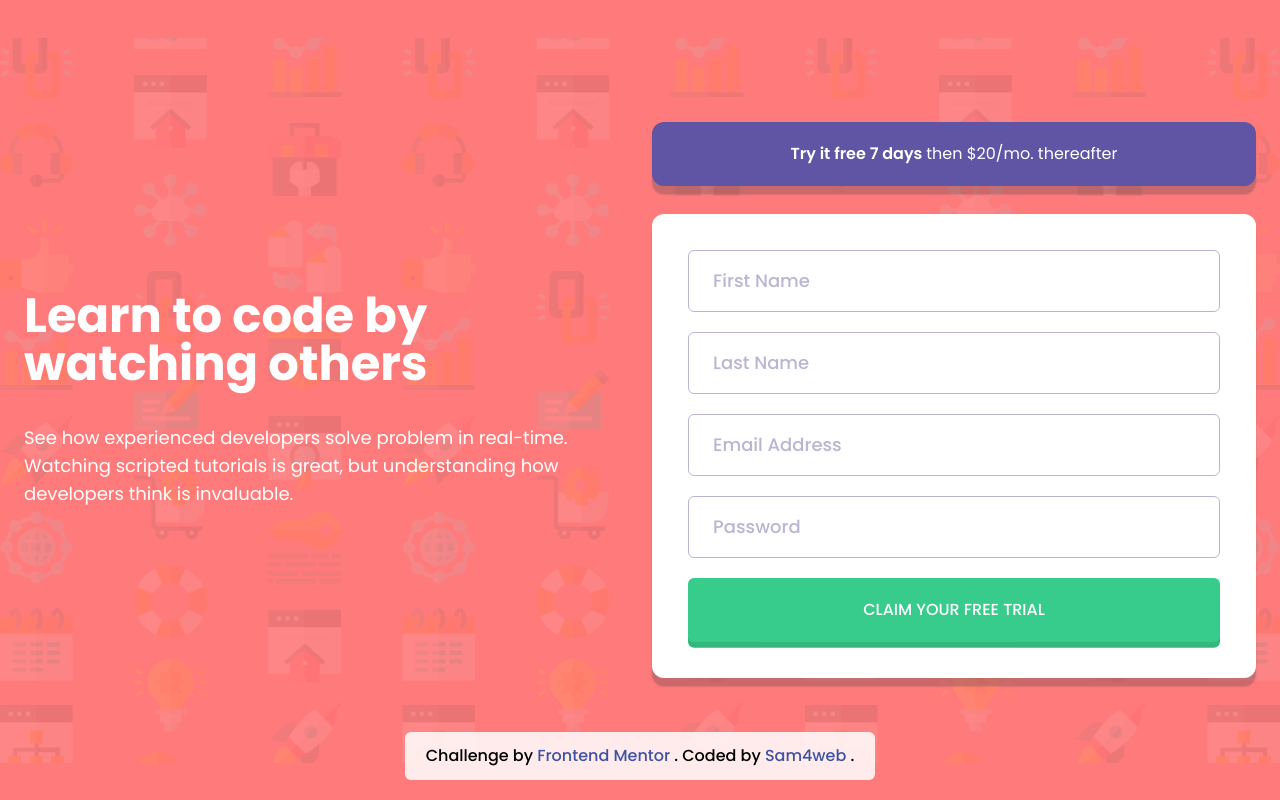
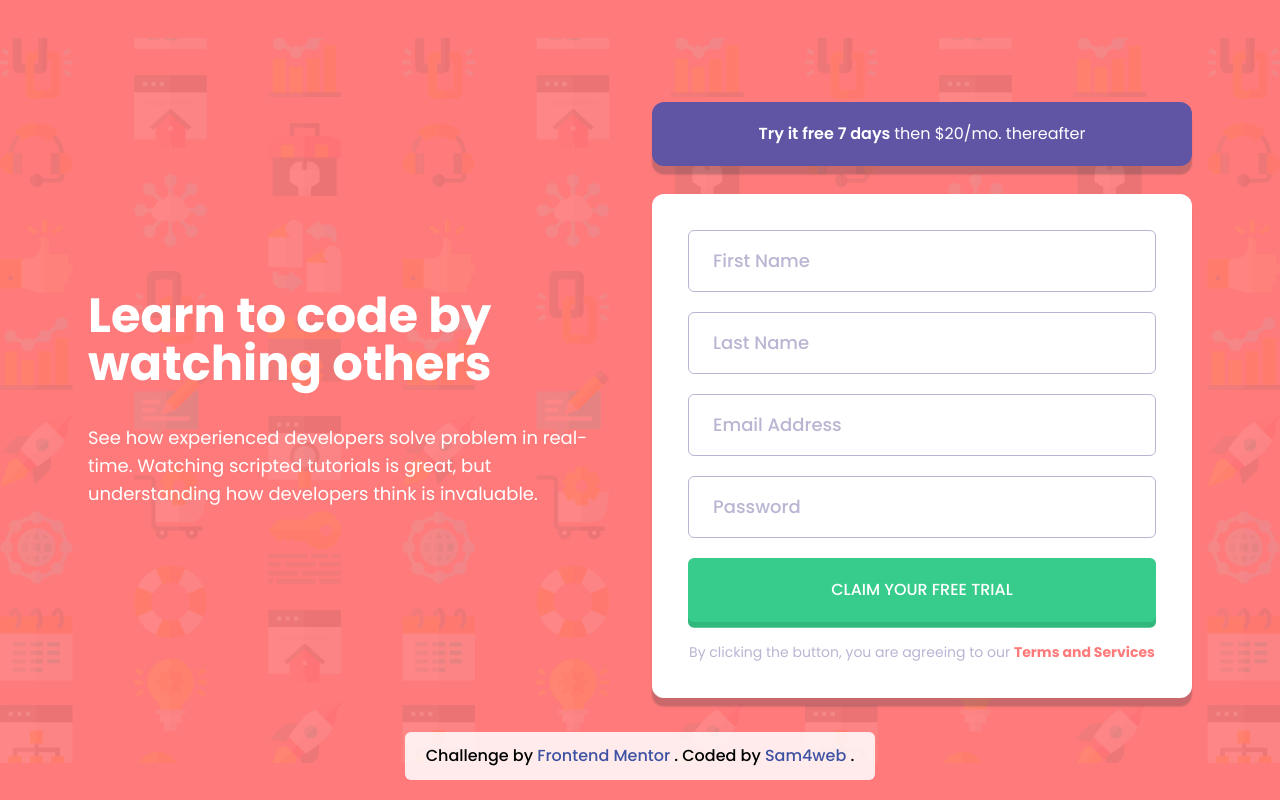
Before and after one commit to sam4web/intro-signup-form-component, a Vue app: page / in a window 1280 px wide. Built offline with nearby package versions, Linux system fonts and the light colour scheme.

Commit message:
terms & services link & section layout edit

```diff
--- a/src/App.vue
+++ b/src/App.vue
@@ -19,7 +19,7 @@ export default {
     class="w-full md:h-screen h-fit flex items-center py-9"
   >
     <section
-      class="max-w-7xl w-full mx-auto md:px-6 px-3 flex gap-6 md:flex-row flex-col md:items-center"
+      class="max-w-6xl w-full mx-auto md:px-6 px-3 flex gap-6 md:flex-row flex-col md:items-center"
     >
       <div class="flex-1 max-w-2xl w-full mx-auto md:text-left text-center">
         <h1
--- a/src/components/Form.vue
+++ b/src/components/Form.vue
@@ -106,6 +106,13 @@
     <!-- /input-field -->
 
     <button type="submit" class="button">Claim your free trial</button>
+
+    <p class="mt-5 font-normal text-sm text-center text-grayish-blue">
+      By clicking the button, you are agreeing to our
+      <a href="#" class="hover:underline text-primary-red font-bold"
+        >Terms and Services</a
+      >
+    </p>
   </form>
 </template>
 
```
